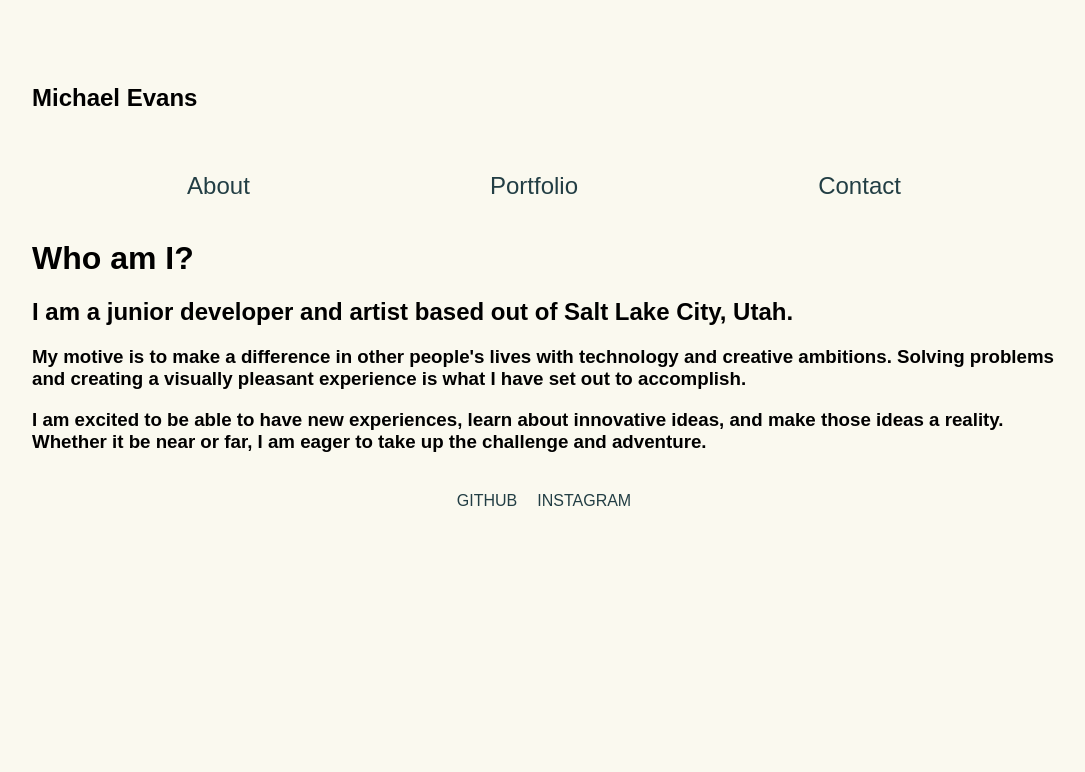
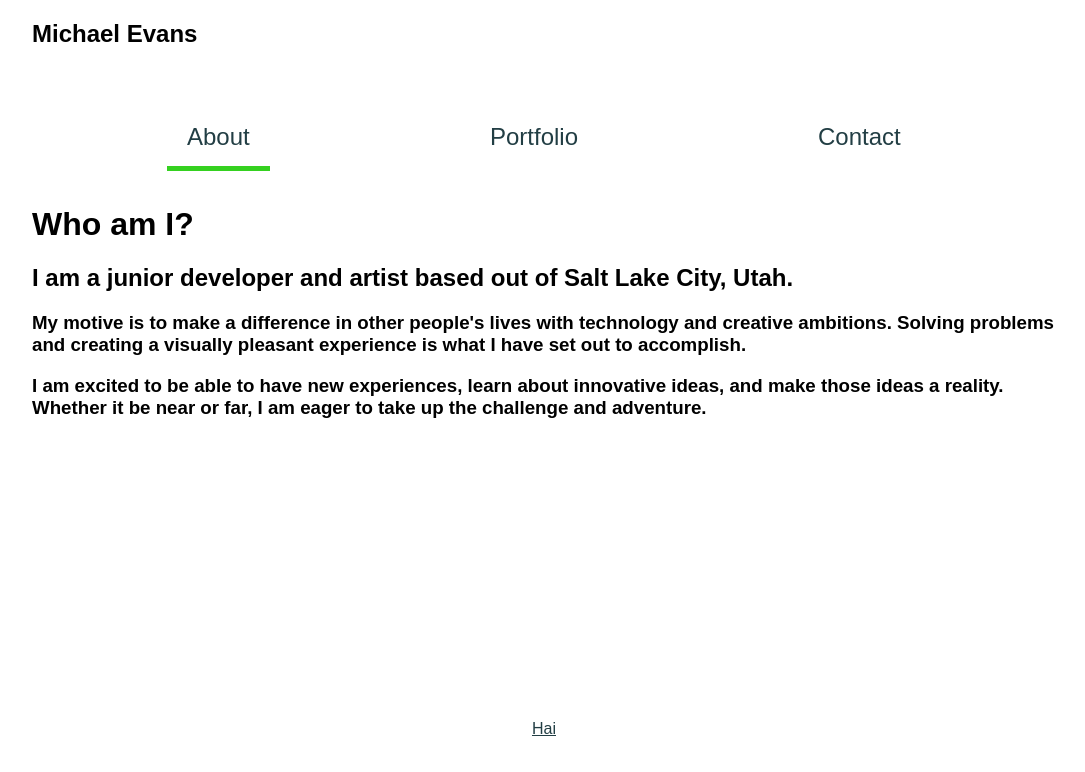
Before and after one commit to RM-Evans/my-portfolio, a React (Create React App) app: page / in a window 1280 px wide. Shown: the top 772 px of the page, without its empty margins (96-1181 px from the left). Built offline with nearby package versions, Linux system fonts and the light colour scheme.

Commit message:
add header animation and footer animation

```diff
--- a/package.json
+++ b/package.json
@@ -34,5 +34,10 @@
       "last 1 firefox version",
       "last 1 safari version"
     ]
+  },
+  "devDependencies": {
+    "@iconify-icons/fa-brands": "^1.1.0",
+    "@iconify-icons/il": "^1.1.0",
+    "@iconify/react": "^1.1.4"
   }
 }
--- a/src/App.css
+++ b/src/App.css
@@ -1,5 +1,16 @@
+html {
+	/* min-height: 100vh; */
+
+  /* padding-bottom: 20px; */
+}
+
+
+
+
 .main-container {
-	margin: 5% 10%;
+	/* height: 100%; */
+	min-height: calc(100vh - 80px);
+	margin: 0% 10%;
   display: flex;
   flex-direction: column;
   /* outline: solid red; */
@@ -13,7 +24,6 @@
 
 	margin: 30px;
 	padding: 5px;
-
 }
 
 .nav-item {
@@ -22,67 +32,94 @@
 
 }
 
+/* sweeping underline navtabs */
+
+.sweep-to-right {
+	padding: 20px;
+
+	display: inline-block;
+	transform: perspective(1px) translateZ(0);
+	position: relative;
+	transition: color 0.3s;
+  }
+  .sweep-to-right:before {
+	content: "";
+	position: absolute;
+	top: 63px;
+	left: 0;
+	right: 0;
+	bottom: 0px;
+	z-index: -1;
+	/* background: #2098D1; */
+	transform: scaleX(0);
+	transform-origin: 0 50%;
+	transition: transform 0.3s ease-out;
+  }
+  .sweep-to-right:hover {
+	color: white;
+  }
+  .sweep-to-right:hover:before {
+	transform: scaleX(1);
+  }
+
+  .sweep-to-right.about:before {
+	background: red;
+  }
+  .sweep-to-right.contact:before {
+	background: red;
+  }
+
+  .sweep-to-right.active:before {
+	transform: scaleX(1);
+	background: #35d120;
+  }
+
 .nav a {
 	text-decoration: none;
+	background-color: #fff; /* necessary for underline effect */
 
 }
+/* end sweep */
 
 /* footer */
 
 footer {
 	display: flex;
+	justify-content: center;
+}
+
+
+
+
+
+.footer-container {
+	display: flex;
 	justify-content: space-around;
 
-  padding-top: 20px;
+
   font-size: 16px;
-
-  flex-shrink: 0;
-
-}
-
-.footer-links a {
-	padding: 0 10px;
-
-	text-decoration: none;
+  height: 20px;
 
 
 }
 
-.App {
-	text-align: center;
-}
 
-.App-logo {
-	height: 40vmin;
-	pointer-events: none;
-}
+	  .footer-links a:hover svg{
+		animation: bounce 2s linear infinite;
+	  }
 
-@media (prefers-reduced-motion: no-preference) {
-	.App-logo {
-		animation: App-logo-spin infinite 20s linear;
-	}
-}
-
-.App-header {
-	background-color: #282c34;
-	min-height: 100vh;
-	display: flex;
-	flex-direction: column;
-	align-items: center;
-	justify-content: center;
-	font-size: calc(10px + 2vmin);
-	color: white;
-}
-
-.App-link {
-	color: #61dafb;
-}
-
-@keyframes App-logo-spin {
-	from {
-		transform: rotate(0deg);
-	}
-	to {
-		transform: rotate(360deg);
-	}
-}
+	  @keyframes bounce {
+		0%,
+		25%,
+		50%,
+		75%,
+		100% {
+		  transform: translateY(0);
+		}
+		40% {
+		  transform: translateY(-20px);
+		}
+		60% {
+		  transform: translateY(-12px);
+		}
+	  }
--- a/src/App.js
+++ b/src/App.js
@@ -9,15 +9,13 @@ import Footer from './components/Footer';
 
 function App() {
   return (
-    <div class="main-container">
-      <>
+    <>
+      <div className="main-container">
         <Header />
         <NavState />
-        <Footer />
-      </>
-    </div>
-
-
+      </div>
+      <Footer />
+    </>
   );
 }
 
--- a/src/components/Footer.js
+++ b/src/components/Footer.js
@@ -1,11 +1,19 @@
 import React from 'react';
+
+import { Icon, InlineIcon } from '@iconify/react';
+import githubAlt from '@iconify-icons/fa-brands/github-alt';
+import instagramIcon from '@iconify-icons/il/instagram';
 
 const Footer = () => {
     return <footer>
+        <div class="footer-container">
         <div class="footer-links">
-            <a href="https://github.com/RM-Evans">GITHUB</a>
-            <a href="https://www.instagram.com/michaelucky13/">INSTAGRAM</a>
+            <a href="https://github.com/RM-Evans">{<Icon icon={githubAlt} width="80" height="80" />}</a>
+            <a href="https://www.instagram.com/michaelucky13/">{<Icon icon={instagramIcon} width="74px" height="74px" color="#eb3f98"  />}</a>
+            <a class="bounce" href="https://www.instagram.com/michaelucky13/">Hai</a>
         </div>
+        </div>
+
     </footer>;
 };
 
--- a/src/components/NavState.js
+++ b/src/components/NavState.js
@@ -1,8 +1,8 @@
 import React, { useState } from 'react';
 import NavTabs from './NavTabs';
-import Home from './pages/Porfolio/Home';
+import Home from './pages/Home/Home';
 import About from './pages/About/About';
-import Portfolio from './pages/Porfolio/Portfolio';
+import Portfolio from './pages/Portfolio/Portfolio';
 import Contact from './pages/Contact/Contact';
 
 function NavState() {
@@ -26,7 +26,7 @@ function NavState() {
     return (
         <div>
             {/* Pass the state value and the setter as props to NavTabs */}
-            <NavTabs currentPage={currentPage} handlePageChange={handlePageChange} />
+            <NavTabs currentPage={currentPage} handlePageChange={handlePageChange} foobarbaz={123} />
             {/* Call the renderPage function passing in the currentPage */}
             <div>{renderPage(currentPage)}</div>
         </div>
--- a/src/components/NavTabs.js
+++ b/src/components/NavTabs.js
@@ -4,16 +4,16 @@ import React from 'react';
 function NavTabs(props) {
     const tabs = ['About', 'Portfolio', 'Contact'];
     return (
-        <ul className="nav nav-tabs">
-            {tabs.map(tab => (
-                <li className="nav-item" key={tab}>
+        <ul className="nav nav-tabs ">
+            {tabs.map( (tab) => (
+                <li className={ tab.toLowerCase() + ' nav-item sweep-to-right ' + (props.currentPage === tab ? 'active' : '') } key={tab}>
                     <a
                         href={'#' + tab.toLowerCase()}
                         // Whenever a tab is clicked on,
                         // the current page is set through the handlePageChange props.
                         onClick={() => props.handlePageChange(tab)}
                         className={
-                            props.currentPage === tab ? 'nav-link active' : 'nav-link'
+                            props.currentPage === tab  ? 'nav-link active' : 'nav-link'
                         }
                     >
                         {tab}
--- a/src/components/pages/Contact/style.css
+++ b/src/components/pages/Contact/style.css
@@ -1,6 +1,5 @@
 * {
 	font-family: 'Rubik', sans-serif;
-	background-color: #faf9ef;
 }
 
 .contact-page {
--- /dev/null
+++ b/src/components/pages/Portfolio/Portfolio.js
@@ -0,0 +1,12 @@
+
+function Portfolio() {
+    return (
+      <div>
+        I've never photo'd b efore
+      </div>
+
+
+    );
+  }
+
+  export default Portfolio;
--- a/src/index.css
+++ b/src/index.css
@@ -1,3 +1,5 @@
+
+
 body {
   margin: 0;
   font-family: -apple-system, BlinkMacSystemFont, 'Segoe UI', 'Roboto', 'Oxygen',
```
Also changed, not shown: src/components/pages/Home/Home.js (added), src/components/pages/Porfolio/Portfolio.js (deleted), 1 other file (tests, documents, lock files or other folders).
